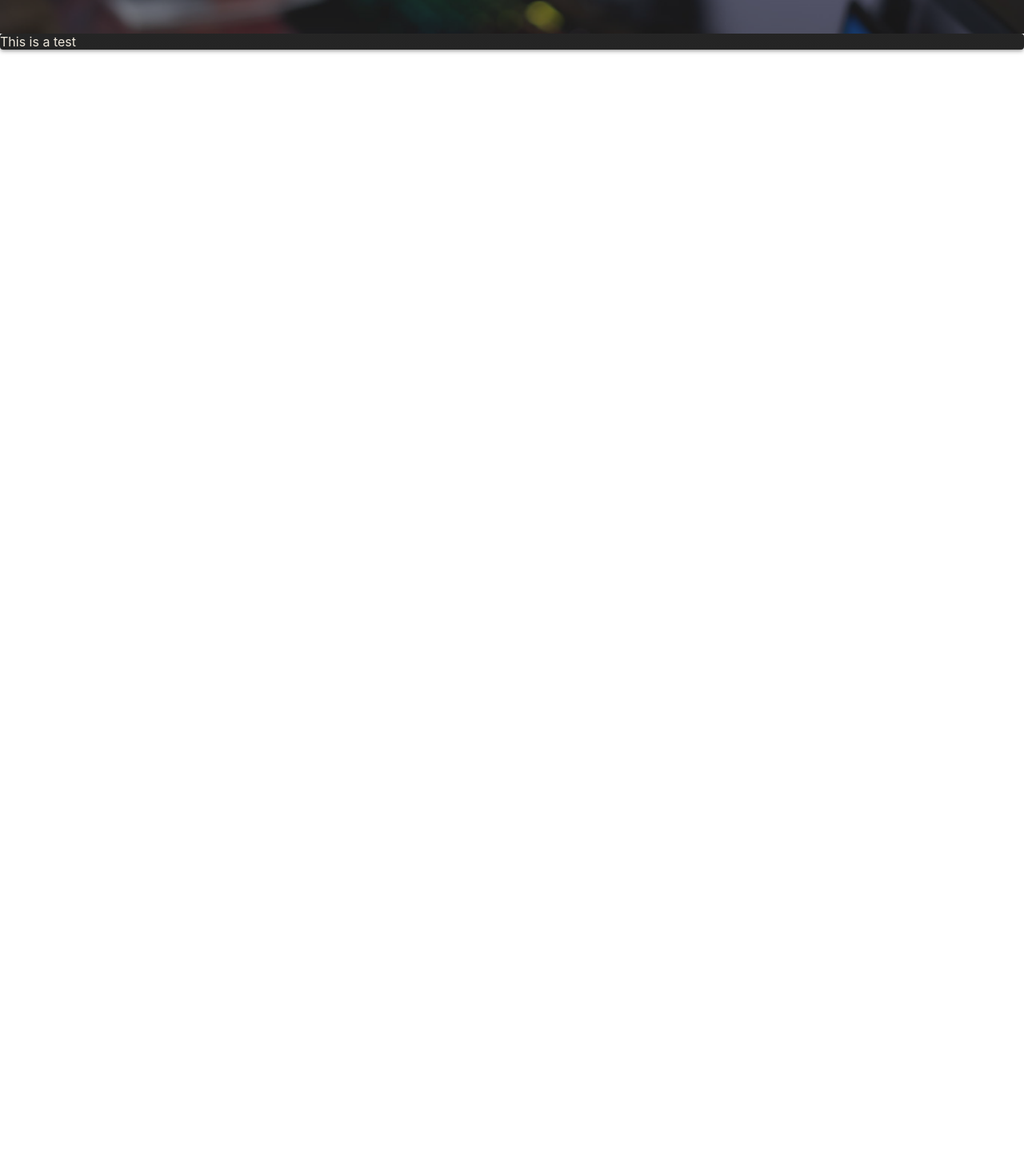
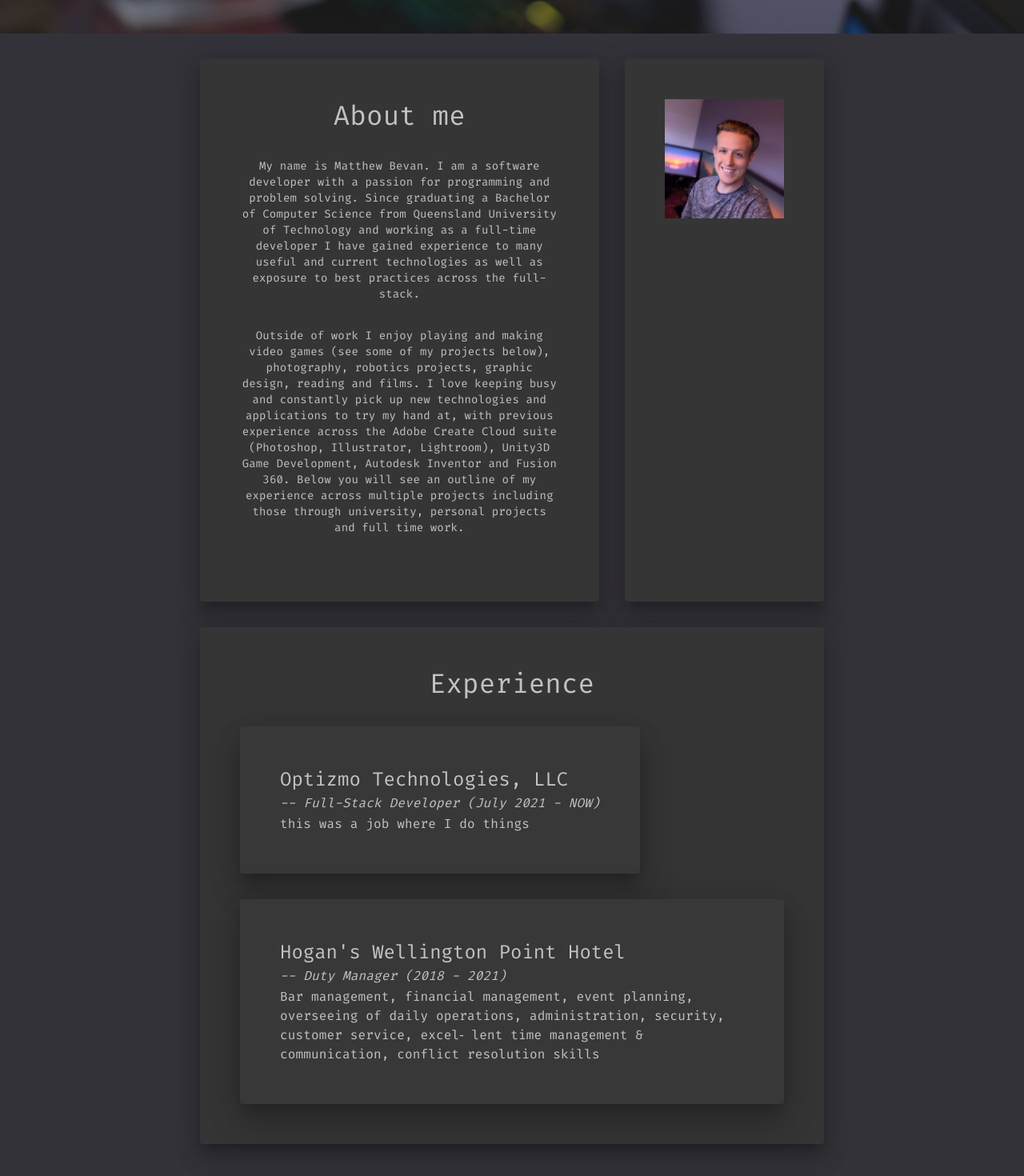
Before and after one commit to mfbevan/portfolio, a React (Create React App) app: page / in a window 1280 px wide. Shown: the part 600-2070 px from the top of the page at 80% size. Before the commit the page ends 800 px from the top, so only its background shows below. Built offline with nearby package versions, Linux system fonts and the light colour scheme.

Commit message:
added about me and layout for experience

```diff
--- a/src/components/about-me.tsx
+++ b/src/components/about-me.tsx
@@ -1,9 +1,67 @@
-import { Box, Paper } from '@mui/material'
+import { Box, Paper, Grid, styled, Typography, Link } from '@mui/material'
+import portrait from '../images/matthew_bevan_square.jpg'
+import { LinkedIn, GitHub } from '@mui/icons-material'
+
+const Item = styled(Paper)(({ theme }) => ({
+  ...theme.typography.body2,
+  textAlign: 'center',
+  color: theme.palette.text.secondary,
+  lineHeight: '20px',
+  padding: '50px',
+  paddingTop: ''
+}))
 
 export const AboutMe = () => {
+  const aboutText1 = `My name is Matthew Bevan. I am a software developer with a passion for programming and problem solving.
+  Since graduating a Bachelor of Computer Science from Queensland University of Technology and working as a full-time
+  developer I have gained experience to many useful and current technologies as well as exposure to best practices
+  across the full-stack.`
+
+  const aboutText2 = `Outside of work I enjoy playing and making video games (see some of my projects below), photography, robotics projects, graphic design, reading and films.
+  I love keeping busy and constantly pick up new technologies and applications to try my hand at, with previous experience across the Adobe Create Cloud suite
+  (Photoshop, Illustrator, Lightroom), Unity3D Game Development, Autodesk Inventor and Fusion 360. Below you will see an outline of my experience across multiple projects including those through university,
+  personal projects and full time work.`
+  const aboutText3 = ``
+
   return (
     <Box>
-      <Paper elevation={3}>This is a test</Paper>
+      <Grid container spacing={4}>
+        <Grid item>
+          <Box
+            sx={{
+              p: 4,
+              bgcolor: 'background.default',
+              display: 'grid',
+              gridTemplateColumns: { md: '2fr 1fr' },
+              gap: 4,
+              textAlign: 'center',
+              alignSelf: 'center',
+              paddingLeft: '250px',
+              paddingRight: '250px'
+            }}
+          >
+            <Item elevation={18}>
+              <Typography variant='h4'>About me</Typography>
+              <Box mt={4} />
+              {aboutText1} <Box mt={4} />
+              {aboutText2} <Box mt={4} />
+              {aboutText3}
+            </Item>
+            <Item elevation={18}>
+              <img
+                style={{
+                  height: 'auto',
+                  width: '100%',
+                  display: 'block',
+                  textAlign: 'center'
+                }}
+                src={portrait}
+                alt='Portrait'
+              />
+            </Item>
+          </Box>
+        </Grid>
+      </Grid>
     </Box>
   )
 }
--- /dev/null
+++ b/src/components/experience.tsx
@@ -0,0 +1,84 @@
+import { Box, Paper, Grid, styled, Typography } from '@mui/material'
+
+type ExperienceType = {
+  title: string
+  subtitle: string
+  desc: string
+}
+
+const Item = styled(Paper)(({ theme }) => ({
+  ...theme.typography.body2,
+  textAlign: 'center',
+  color: theme.palette.text.secondary,
+  lineHeight: '20px',
+  padding: '50px'
+}))
+
+const ExperienceCard = ({ title, subtitle, desc }: ExperienceType) => {
+  return (
+    <Grid item>
+      <Item elevation={24}>
+        <Box
+          sx={{
+            textAlign: 'left',
+            width: '100%'
+          }}
+        >
+          <Typography variant='h5'>{title}</Typography>
+          <Typography variant='subtitle1' sx={{ fontStyle: 'italic' }}>
+            -- {subtitle}
+          </Typography>
+          <Typography variant='body1'>{desc}</Typography>
+        </Box>
+      </Item>{' '}
+    </Grid>
+  )
+}
+
+export const Experience = () => {
+  const aboutText1 = `My name is Matthew Bevan. I am a software developer with a passion for programming and problem solving.
+  Since graduating a Bachelor of Computer Science from Queensland University of Technology and working as a full-time
+  developer I have gained experience to many useful and current technologies as well as exposure to best practices
+  across the full-stack.`
+
+  return (
+    <Box>
+      <Box
+        sx={{
+          p: 4,
+          bgcolor: 'background.default',
+          display: 'grid',
+          gap: 4,
+          textAlign: 'center',
+          alignSelf: 'center',
+          paddingLeft: '250px',
+          paddingRight: '250px',
+          paddingTop: 0
+        }}
+      >
+        <Item elevation={18}>
+          <Typography variant='h4'>Experience</Typography>
+          <Box mt={4} />
+          <Grid container spacing={4} alignItems='stretch'>
+            {[
+              {
+                title: 'Optizmo Technologies, LLC',
+                subtitle: 'Full-Stack Developer (July 2021 - NOW)',
+                desc: 'this was a job where I do things'
+              },
+              {
+                title: `Hogan's Wellington Point Hotel`,
+                subtitle: 'Duty Manager (2018 - 2021)',
+                desc: `Bar management, financial management, event planning, overseeing
+              of daily operations, administration, security, customer service, excel‐
+              lent time management & communication, conflict resolution skills`
+              }
+            ].map((e) => (
+              <ExperienceCard {...e} />
+            ))}
+          </Grid>
+        </Item>
+      </Box>
+    </Box>
+  )
+}
--- /dev/null
+++ b/src/components/footer.tsx
@@ -0,0 +1,19 @@
+import { Box } from '@mui/material'
+
+export const Footer = () => {
+  return (
+    <Box>
+      <Box
+        sx={{
+          p: 2,
+          bgcolor: 'background.default',
+          display: 'grid',
+          gap: 2,
+          textAlign: 'center',
+          alignSelf: 'center',
+          height: '20px'
+        }}
+      />
+    </Box>
+  )
+}
--- a/src/components/index.ts
+++ b/src/components/index.ts
@@ -2,3 +2,5 @@ export * from './developer-typed'
 export * from './navbar'
 export * from './landing-image'
 export * from './about-me'
+export * from './experience'
+export * from './footer'
--- a/src/pages/landing-page.tsx
+++ b/src/pages/landing-page.tsx
@@ -1,12 +1,14 @@
 import { Box } from '@mui/material'
-import { AboutMe, LandingImage } from '../components'
+import { AboutMe, Experience, LandingImage, Footer } from '../components'
 
 export const LandingPage = () => {
   return (
     <>
-      <Box sx={{}}>
+      <Box sx={{ bgcolor: 'background.default' }}>
         <LandingImage />
         <AboutMe />
+        <Experience />
+        <Footer />
       </Box>
     </>
   )
```
Also changed, not shown: src/images/matthew_bevan.jpg (added), src/images/matthew_bevan_square.jpg (added).
